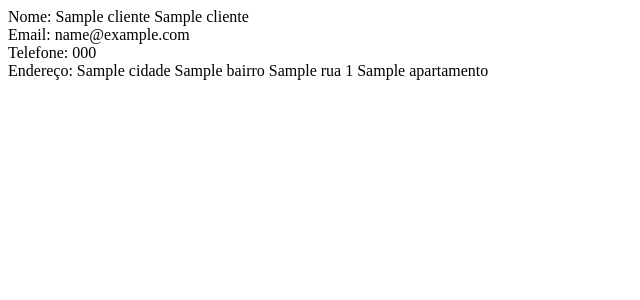
After one commit to leandrogalbarino/app_agendamento, a Django app: template agendamento/templates/agendamento/vote.html in a window 1280 px wide. The commit adds this page. Shown: the top 300 px of the page, without its empty margins (0-640 px from the left). Run offline with Django 5.2, Linux system fonts and the light colour scheme; the template is opened without the code that fills it: most values are stand-ins (such as "Sample title", 1, 10 or a date in 2020).

Commit message:
Fazendo formulários.

```diff
--- /dev/null
+++ b/agendamento/templates/agendamento/vote.html
@@ -0,0 +1,34 @@
+<!DOCTYPE html>
+<html lang="en">
+<head>
+  <meta charset="UTF-8">
+  <meta name="viewport" content="width=device-width, initial-scale=1.0">
+  <title>Document</title>
+</head>
+<body>
+    {% if cliente %}
+      <div>
+        <label>Nome:</label>
+        <span>{{ cliente.nome }} {{ cliente.sobrenome }}</span>
+      </div>
+      <div>
+        <label>Email:</label>
+        <span>{{ cliente.email }}</span>
+      </div>
+      <div>
+        <label>Telefone:</label>
+        <span>{{ cliente.telefone }}</span>
+      </div>
+      <div>
+        <label>Endereço:</label>
+        <span>{{ cliente.endereco.cidade }}
+          {{ cliente.endereco.bairro}} {{ cliente.endereco.rua}}
+          {{ cliente.endereco.num}}
+          {% if cliente.endereco.apartamento %}
+            {{ cliente.endereco.apartamento }}
+          {% endif %}
+        </span>
+      </div>
+    {% endif %}
+</body>
+</html>
--- a/agendamento/urls.py
+++ b/agendamento/urls.py
@@ -1,10 +1,11 @@
 from django.urls import path
 from . import views
 
+app_name = "agendamento"
 
 urlpatterns = [
     path("", views.index, name="index"),
-    path("<int:cliente_id>/", views.detail, name="detail"),
-    path("<int:cliente_id>/results", views.results, name="results"),
+    path("<int:cliente_id>/", views.cliente_pag, name="cliente_pagina"),
+    path("<int:cliente_id>/results", views.results, name="resultados"),
     path("<int:cliente_id>/vote", views.vote, name="vote"),
 ]
```
Also changed, not shown: agendamento/templates/agendamento/index.html (+13 -2 lines), agendamento/views.py (+26 -11 lines), db.sqlite3.
